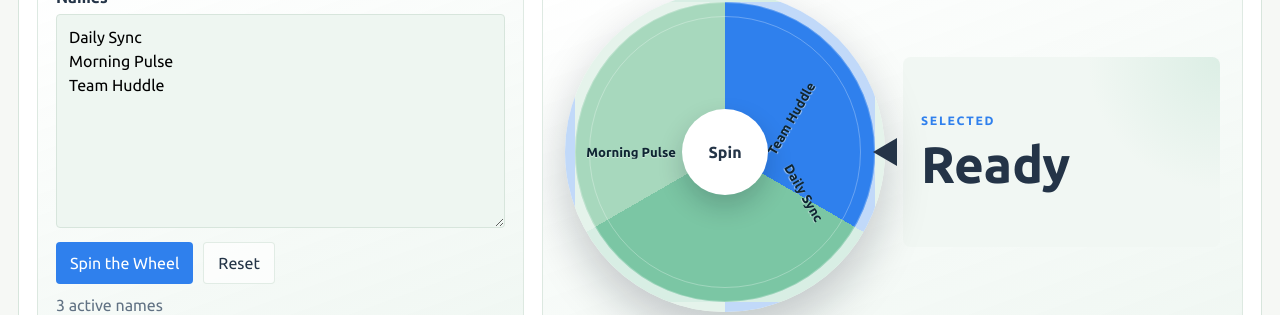
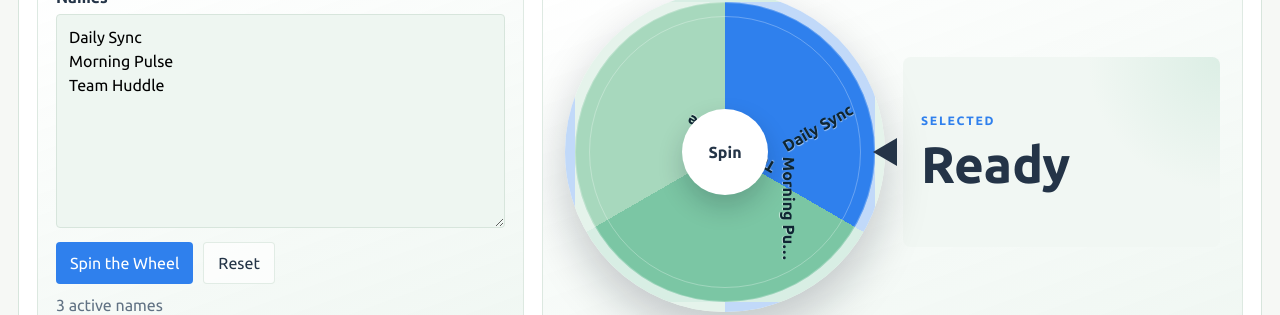
Before and after one commit to meruvav/Audionyx.org, a React (Vite) app: page /daily-standup in a window 1280 px wide. Shown: the part 337-652 px from the top of the page. Built offline with nearby package versions, Linux system fonts and the light colour scheme; no server answers.

Commit message:
Align standup wheel labels radially

```diff
--- a/src/pages/DailyStandupPage.jsx
+++ b/src/pages/DailyStandupPage.jsx
@@ -134,15 +134,14 @@ export default function DailyStandupPage() {
               {pickerNames.map((name, index) => {
                 const sliceDegrees = 360 / pickerNames.length;
                 const angle = index * sliceDegrees + sliceDegrees / 2;
-                const labelRotation = angle > 90 && angle < 270 ? 180 : 0;
+                const labelAngle = angle - 90;
 
                 return (
                   <span
                     key={`${name}-${index}`}
                     className="standup-wheel-label"
                     style={{
-                      '--label-angle': `${angle}deg`,
-                      '--label-rotation': `${labelRotation}deg`,
+                      '--label-angle': `${labelAngle}deg`,
                     }}
                   >
                     {name}
--- a/src/styles.css
+++ b/src/styles.css
@@ -418,12 +418,12 @@ button {
   top: 50%;
   left: 50%;
   z-index: 1;
-  width: 104px;
-  max-width: 34%;
+  width: 112px;
+  max-width: 36%;
   overflow: hidden;
   color: #0f2633;
-  font-size: clamp(0.68rem, 1.7vw, 0.82rem);
-  font-weight: 800;
+  font-size: clamp(0.82rem, 2vw, 1rem);
+  font-weight: 900;
   line-height: 1.1;
   text-align: center;
   text-overflow: ellipsis;
@@ -431,8 +431,7 @@ button {
   white-space: nowrap;
   transform:
     rotate(var(--label-angle))
-    translateX(94px)
-    rotate(var(--label-rotation))
+    translateX(104px)
     translate(-50%, -50%);
   transform-origin: center center;
 }
```
